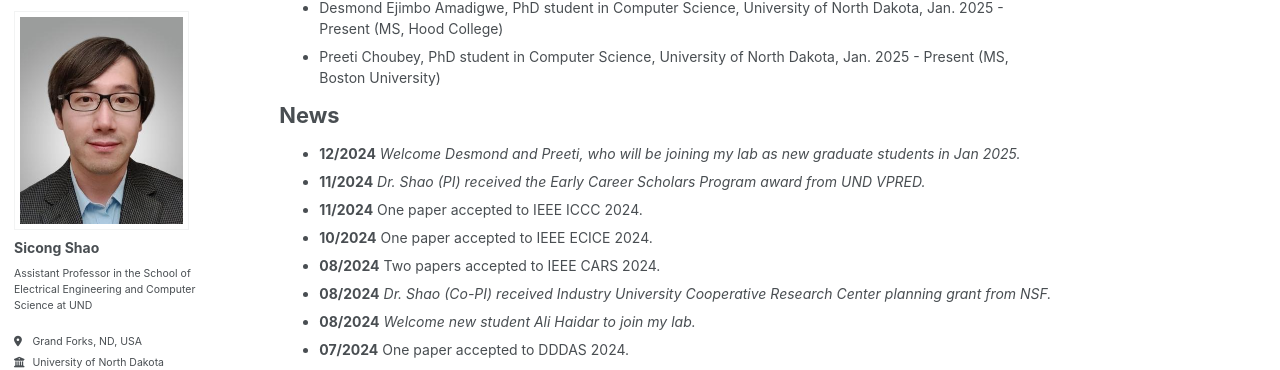
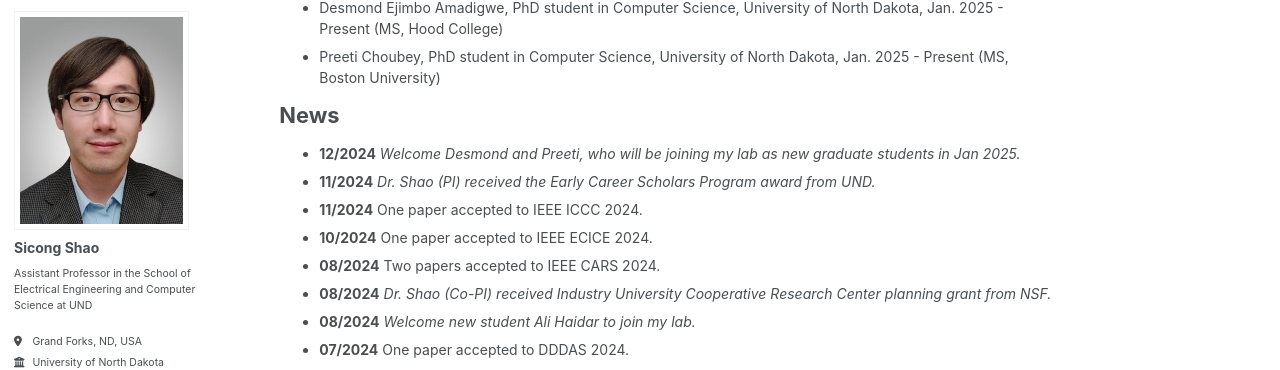
Before and after one commit to sicongshao/sicongshao.github.io, a Jekyll site: the page built from _pages/about.md, in a window 1280 px wide and 900 px high, scrolled down 487 px. Shown: the part 87-457 px from the top of the window. Built offline with Jekyll 4.4.1, drawn with Linux system fonts in a browser that asks for light colours; some web fonts are replaced.

Commit message:
first commit

```diff
--- a/_pages/about.md
+++ b/_pages/about.md
@@ -26,7 +26,7 @@ Current Students
 News
 ======
 * **12/2024** *Welcome Desmond and Preeti, who will be joining my lab as new graduate students in Jan 2025.*
-* **11/2024** *Dr. Shao (PI) received the Early Career Scholars Program award from UND VPRED.*
+* **11/2024** *Dr. Shao (PI) received the Early Career Scholars Program award from UND.*
 * **11/2024** One paper accepted to IEEE ICCC 2024.
 * **10/2024** One paper accepted to IEEE ECICE 2024.
 * **08/2024** Two papers accepted to IEEE CARS 2024.
```
